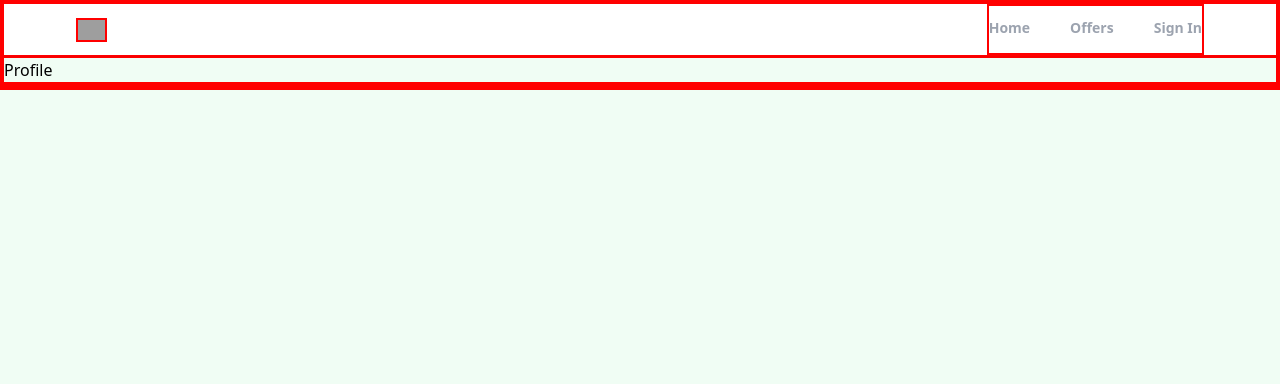
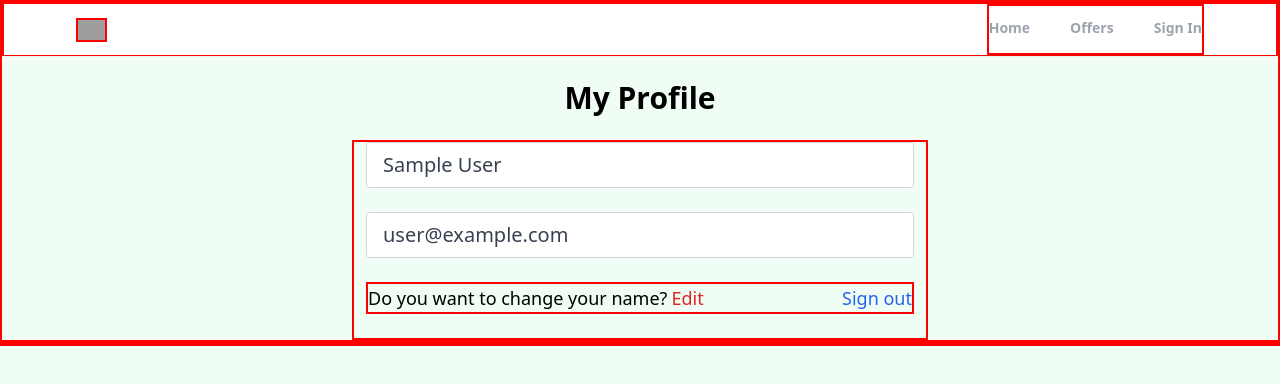
Before and after one commit to Ansharg/project-1, a React (Create React App) app: page /profile in a window 1280 px wide. Shown: the top 384 px of the page. Built offline with nearby package versions, Linux system fonts and the light colour scheme; no server answers; sample sign-in values are in the browser's storage; grey boxes are pictures that could not be loaded.

Commit message:
here we completed the private Route and make our own Hook important for learning

```diff
--- a/src/App.js
+++ b/src/App.js
@@ -8,6 +8,7 @@
 import Header from "./Components/Header"
 import {ToastContainer} from "react-toastify"
 import 'react-toastify/dist/ReactToastify.css';
+import PrivateRoute from "./Components/PrivateRoute"
 
 
 
@@ -18,6 +19,9 @@
         <Header/>
         <Routes>
           <Route path="/" element={<Home/>}/>
+          <Route path="/profile" element={<PrivateRoute />} >
+            <Route path="/profile" element={<Profile />} />
+          </Route>
           <Route path="/sign-in" element={<SignIn/>}/>
           <Route path="/sign-up" element={<SignUp/>}/>
           <Route path="/forgot-password" element={<ForgotPassword/>}/>
--- /dev/null
+++ b/src/Components/PrivateRoute.jsx
@@ -0,0 +1,13 @@
+import React from 'react'
+import {Outlet,Navigate} from 'react-router-dom'
+import {useAuthStatus} from '../Hooks/useAuthStatus'
+
+export default function PrivateRoute() {
+    const {loggedIn,checkingStatus} = useAuthStatus();
+    if(checkingStatus)
+    {
+        return <h3>Loading...</h3>
+    }
+
+  return loggedIn ? <Outlet /> : <Navigate to="/sign-in" />
+}
--- /dev/null
+++ b/src/Hooks/useAuthStatus.jsx
@@ -0,0 +1,18 @@
+import { getAuth, onAuthStateChanged } from 'firebase/auth';
+import React, { useEffect, useState } from 'react'
+
+export function useAuthStatus() {
+    const [loggedIn,setLoggedin] = useState(false);
+    const [checkingStatus,setCheckingStatus] = useState(true);
+
+    useEffect(()=>{
+        const auth = getAuth();
+        onAuthStateChanged(auth,(user)=>{
+            if (user) {
+                setLoggedin(true);
+            }
+            setCheckingStatus(false);
+        })
+    },[]);
+  return {loggedIn,checkingStatus};
+}
--- a/src/Pages/Profile.jsx
+++ b/src/Pages/Profile.jsx
@@ -1,7 +1,34 @@
-import React from 'react'
+import { getAuth } from 'firebase/auth'
+import React, { useState } from 'react'
+import {useNavigate} from 'react-router-dom'
 
 export default function Profile() {
+  const auth = getAuth();
+  const navigate = useNavigate();
+  const [formData,setFormData] = useState({
+    name: auth.currentUser.displayName,
+    email: auth.currentUser.email
+  })
+  const {name,email} = formData;
+  function onLogout(){
+    auth.signOut();
+    navigate("/")
+  }
   return (
-    <div>Profile</div>
+    <>
+    <section className='max-w-6xl mx-auto flex flex-col justify-center items-center'>
+      <h1 className='text-3xl text-center mt-6 font-bold'>My Profile</h1>
+      <div className='w-full md:w-[50%] mt-6 px-3 '>
+        <form>
+          <input type="text" id='name' value={name} disabled className='w-full px-4 py-2 text-xl text-gray-700 bg-white border border-gray-300 transition ease-in-out rounded mb-6' />
+          <input type="email" id='email' value={email} disabled className='w-full px-4 py-2 text-xl text-gray-700 bg-white border border-gray-300 transition ease-in-out rounded mb-6' />
+          <div className='flex justify-between whitespace-nowrap text-sm sm:text-lg mb-6'>
+            <p className='flex items-center'>Do you want to change your name?<span className='text-red-600 hover:text-red-700 transition ease-in-out duration-200 ml-1 cursor-pointer'>Edit</span></p>
+            <p className='text-blue-600 hover:text-blue-800 transition ease-in-out duration-200 cursor-pointer' onClick={onLogout}>Sign out</p>
+          </div>
+        </form>
+      </div>
+    </section>
+    </>
   )
 }
```
